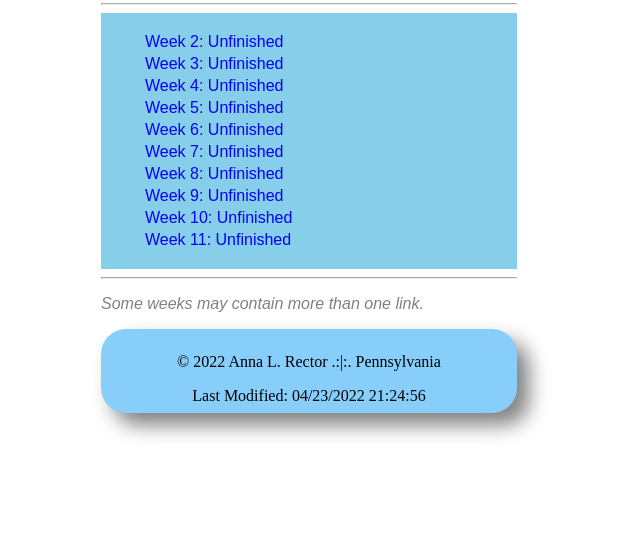
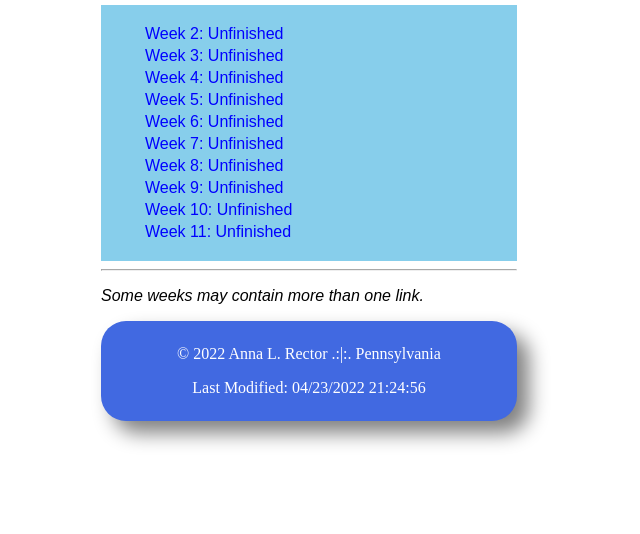
Before and after one commit to ar-byu/wdd230, a plain HTML site: page index.html in a window 1280 px wide. Shown: the part 266-800 px from the top of the page, without its empty margins (331-971 px from the left). Drawn offline with Linux system fonts and the light colour scheme.

Commit message:
More CSS edits

```diff
--- a/css/style.css
+++ b/css/style.css
@@ -14,7 +14,7 @@ body {
 
 .header-box, .footer-box {
     width: 400px;
-    background-color: lightskyblue;
+    background-color: royalblue;
     padding: 0.5em;
     text-align: center;
     border-radius: 25px;
@@ -65,5 +65,9 @@ a:hover {
 .disclaimer {
     font-family: 'Arial', sans-serif;
     font-style: italic;
-    color: grey
+    color: black
 }
+
+footer p {
+    color: white
+}
--- a/index.html
+++ b/index.html
@@ -37,7 +37,7 @@
     <div class="footer-box">
     <footer>
         <p>&copy; <span id="currentyear">test</span> Anna L. Rector .:|:. Pennsylvania</p>
-        Last Modified: <span id="datelastmodified"></span>
+        <p>Last Modified: <span id="datelastmodified"></span></p>
     </footer>
     </div>
     <script src="js/javascript.js"></script>
```
